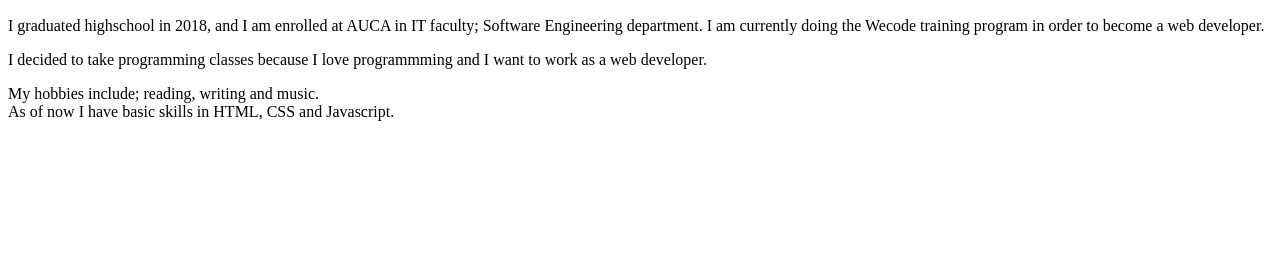
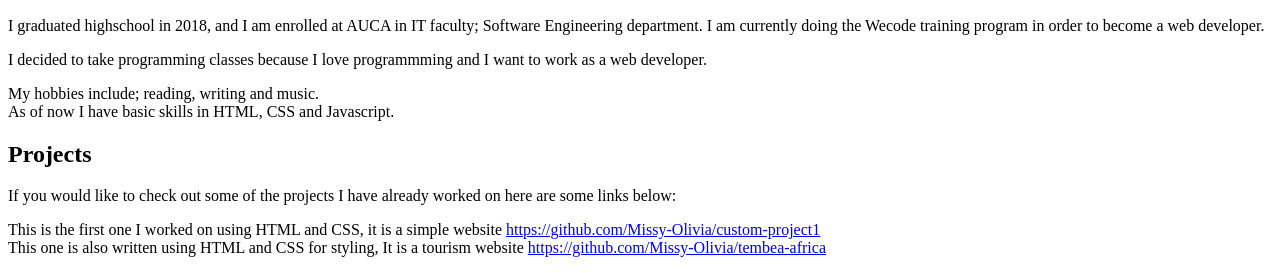
Before and after one commit to Missy-Olivia/portfolio, a plain HTML site: page index.html in a window 1280 px wide. Shown: the part 635-908 px from the top of the page. Before the commit the page ends 800 px from the top, so only its background shows below. Drawn offline with Linux system fonts and the light colour scheme.

Commit message:
add div with class name projects and links with a tag

```diff
--- a/index.html
+++ b/index.html
@@ -34,6 +34,14 @@
           <p>I decided to take programming classes because I love programmming and I want to work as a web developer.</p>
           <p>My hobbies include; reading, writing and music.<br>As of now I have basic skills in HTML, CSS and Javascript.</p>
         </div>
+        <div class="project">
+            <h2>Projects</h2>
+            <p>If you would like to check out some of the projects I have already worked on here are some links below:</p>
+            <p class="links">
+                This is the first one I worked on using HTML and CSS, it is a simple website <a href="https://github.com/Missy-Olivia/custom-project1"  target="_blank">https://github.com/Missy-Olivia/custom-project1</a> <br>
+                This one is also written using HTML and CSS for styling, It is a tourism website <a href="https://github.com/Missy-Olivia/tembea-africa" target="_blank">https://github.com/Missy-Olivia/tembea-africa</a>
+            </p>
+        </div>
         </section>
     </body>
 </html>
```
